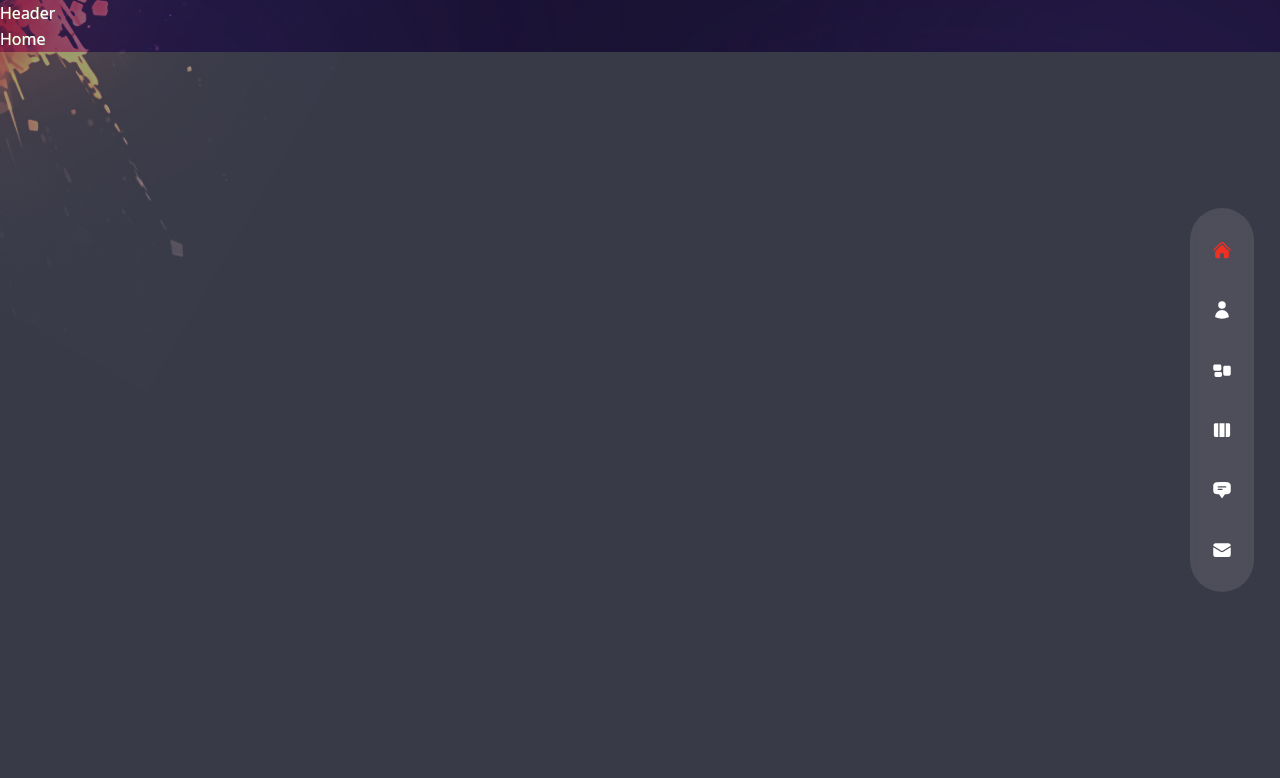
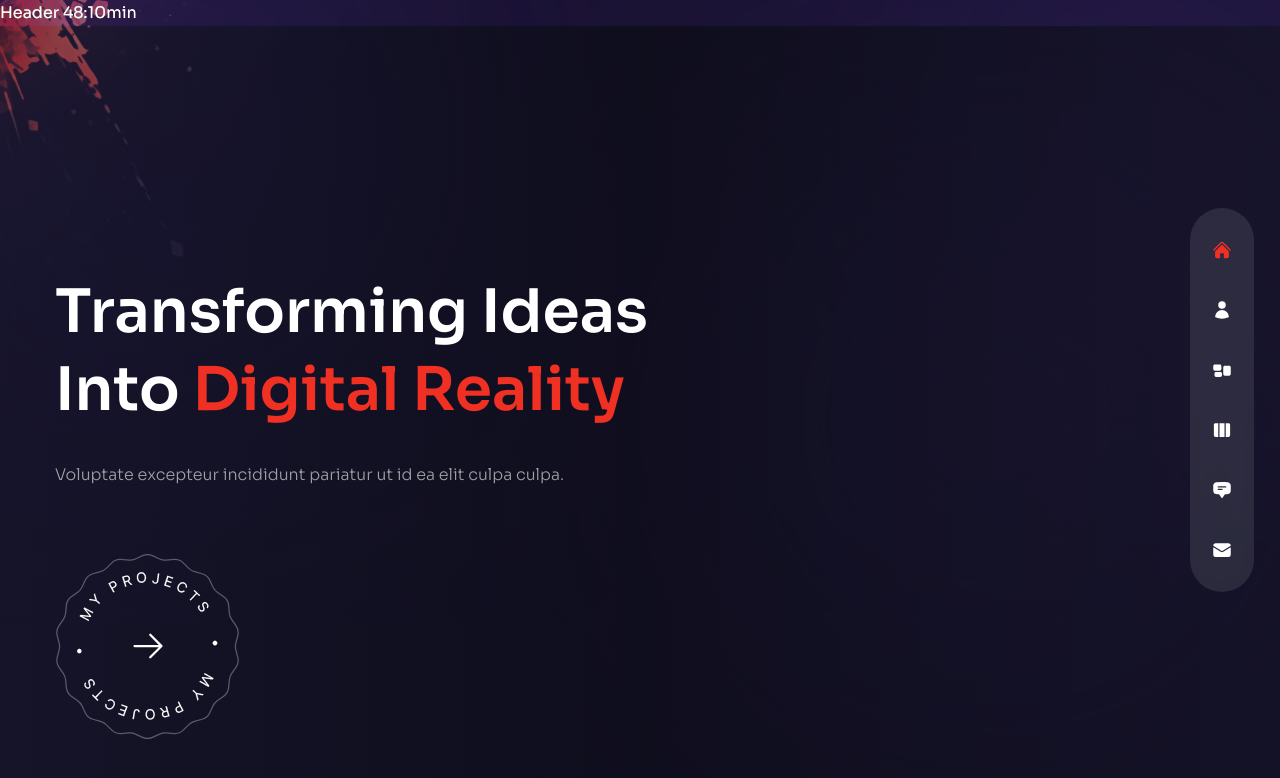
Before and after one commit to visheshr47/portfolio, a Next.js app: page / in a window 1280 px wide. Shown: the top 778 px of the page. Built offline with nearby package versions, Linux system fonts and the light colour scheme.

Commit message:
all new changes

```diff
--- a/components/Header.js
+++ b/components/Header.js
@@ -1,5 +1,5 @@
 const Header = () => {
-  return <header>Header</header>;
+  return <header>Header 48:10min</header>;
 };
 
 export default Header;
--- a/components/Layout.js
+++ b/components/Layout.js
@@ -1,24 +1,26 @@
-import { Sora } from '@next/font/google';
+import { Sora } from "@next/font/google";
 
 const sora = Sora({
   subsets: ["latin"],
   variable: "--font-sora",
-  weight: ['100', '200', '300', '400', '500', '600', '700', '800']
-})
+  weight: ["100", "200", "300", "400", "500", "600", "700", "800"],
+});
 
-import Nav from '../components/Nav';
-import Header from '../components/Header';
-import TopLeftImg from '../components/TopLeftImg';
+import Nav from "../components/Nav";
+import Header from "../components/Header";
+import TopLeftImg from "../components/TopLeftImg";
 
 const Layout = ({ children }) => {
   return (
-    <div className='{`page bg-site text-white bg-cover bg-no-repeat ${sora.variable} font-sora relative  `}'>
-    <TopLeftImg />
+    <div
+      className={`page bg-site text-white bg-cover bg-no-repeat ${sora.variable} font-sora relative `}
+    >
+      <TopLeftImg />
       <Nav />
       <Header />
       {children}
-
-    </div>);
+    </div>
+  );
 };
 
 export default Layout;
--- a/components/ProjectsBtn.js
+++ b/components/ProjectsBtn.js
@@ -1,5 +1,30 @@
+import Image from "next/image";
+
+//next link
+
+import Link from "next/link";
+
+//icon
+import { HiArrowRight } from "react-icons/hi2";
+
 const ProjectsBtn = () => {
-  return <div>Project Btn</div>;
+  return (
+    <div className="mx-auto xl:mx-0">
+      <Link
+        href={"/work"}
+        className="relative w-[185px] h-[185px] flex justify-center items-center bg-circleStar bg-cover bg-center bg-no-repeat group "
+      >
+        <Image
+          src={"/rounded-text.png"}
+          width={141}
+          height={148}
+          alt=""
+          className="animate-spin-slow w-full h-full max-w-[141px] max-h-[148px] "
+        />
+        <HiArrowRight className="absolute text-4xl group-hover:translate-x-2 transition-all duration-300  " />
+      </Link>
+    </div>
+  );
 };
 
 export default ProjectsBtn;
--- a/pages/_app.js
+++ b/pages/_app.js
@@ -11,7 +11,10 @@
   return (
     <Layout>
       <AnimatePresence mode="wait">
+        {/* Remove h-full from className beause it is causing not to load other pages
         <motion.div key={router.route} className="h-full">
+         */}
+        <motion.div key={router.route} className="">
           <Transition />
         </motion.div>
         <Component {...pageProps} />
--- a/pages/index.js
+++ b/pages/index.js
@@ -1,5 +1,58 @@
+import Image from "next/image";
+import ParticlesContainer from "../components/ParticlesContainer";
+import ProjectsBtn from "../components/ProjectsBtn";
+import Avatar from "../components/Avatar";
+
+//frame motion
+import { motion } from "framer-motion";
+
+//variants
+import { fadeIn } from "../variants";
+
 const Home = () => {
-  return <div>Home</div>;
+  return (
+    <div className="bg-primary/60 h-full">
+      {/* text */}
+      <div className="w-full h-full bg-gradient-to-r from-primary/10 via-black/30 to-black/10 ">
+        <div className="text-center flex flex-col justify-center xl:pt-40 xl:text-left h-full container mx-auto ">
+          <motion.h1
+            className="h1  "
+            variants={fadeIn("down", 0.2)}
+            initial="hidden"
+            animate="show"
+            exit="hidden"
+          >
+            Transforming Ideas <br /> Into{" "}
+            <span className="text-accent">Digital Reality</span>
+          </motion.h1>
+          <motion.p
+            className="max-w-sm xl:max-w-xl mx-auto xl:mx-0 mb-10 xl:mb-16  "
+            variants={fadeIn("down", 0.3)}
+            initial="hidden"
+            animate="show"
+            exit="hidden"
+          >
+            Voluptate excepteur incididunt pariatur ut id ea elit culpa culpa.
+          </motion.p>
+          {/* btn*/}
+          <div className="flex justify-center xl:hidden relative">
+            <ProjectsBtn />
+          </div>
+          <motion.div
+            variants={fadeIn("down", 0.4)}
+            initial="hidden"
+            animate="show"
+            exit="hidden"
+            className="hidden xl:flex"
+          >
+            <ProjectsBtn />
+          </motion.div>
+        </div>
+      </div>
+      <div>text</div>
+      <div>text</div>
+    </div>
+  );
 };
 
 export default Home;
```
Also changed, not shown: public/avatar.png.
